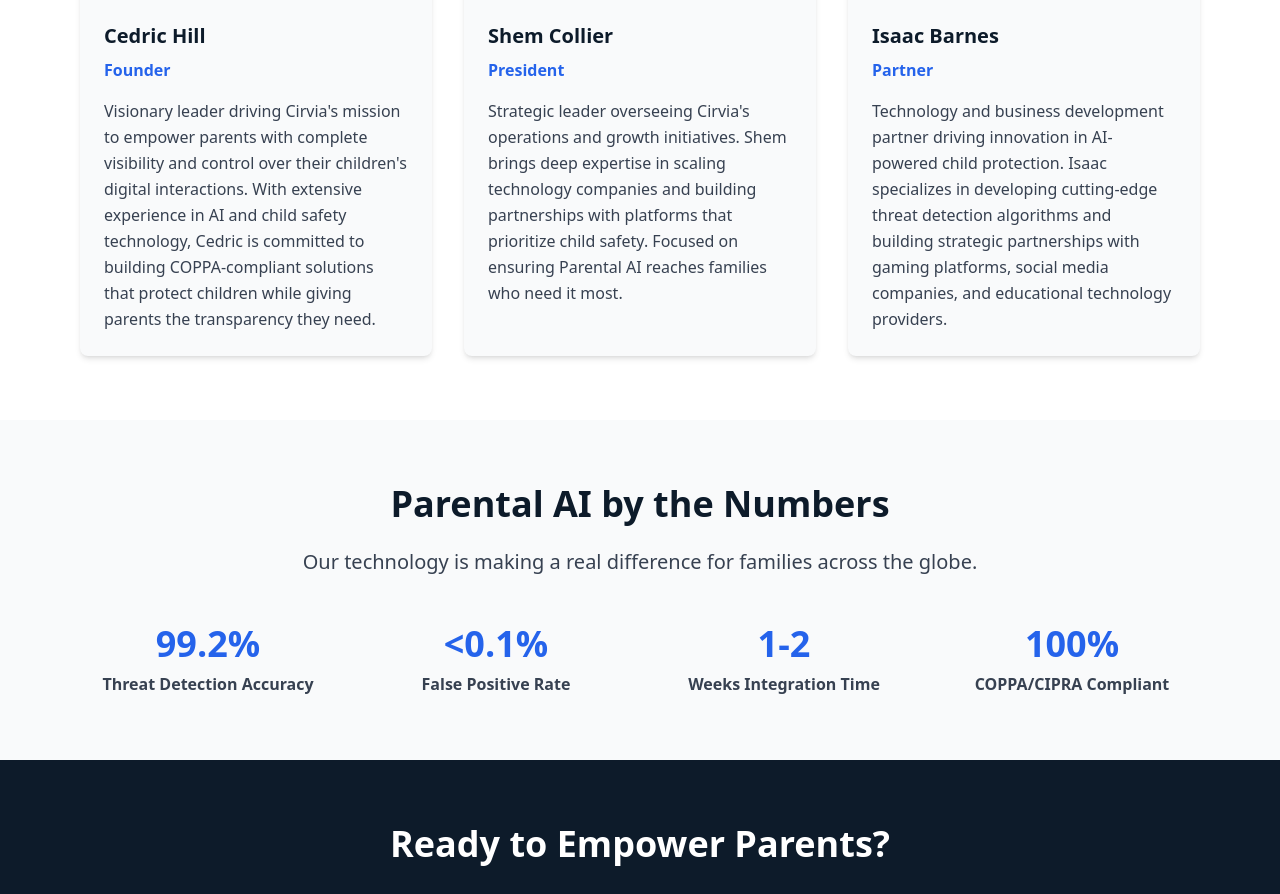
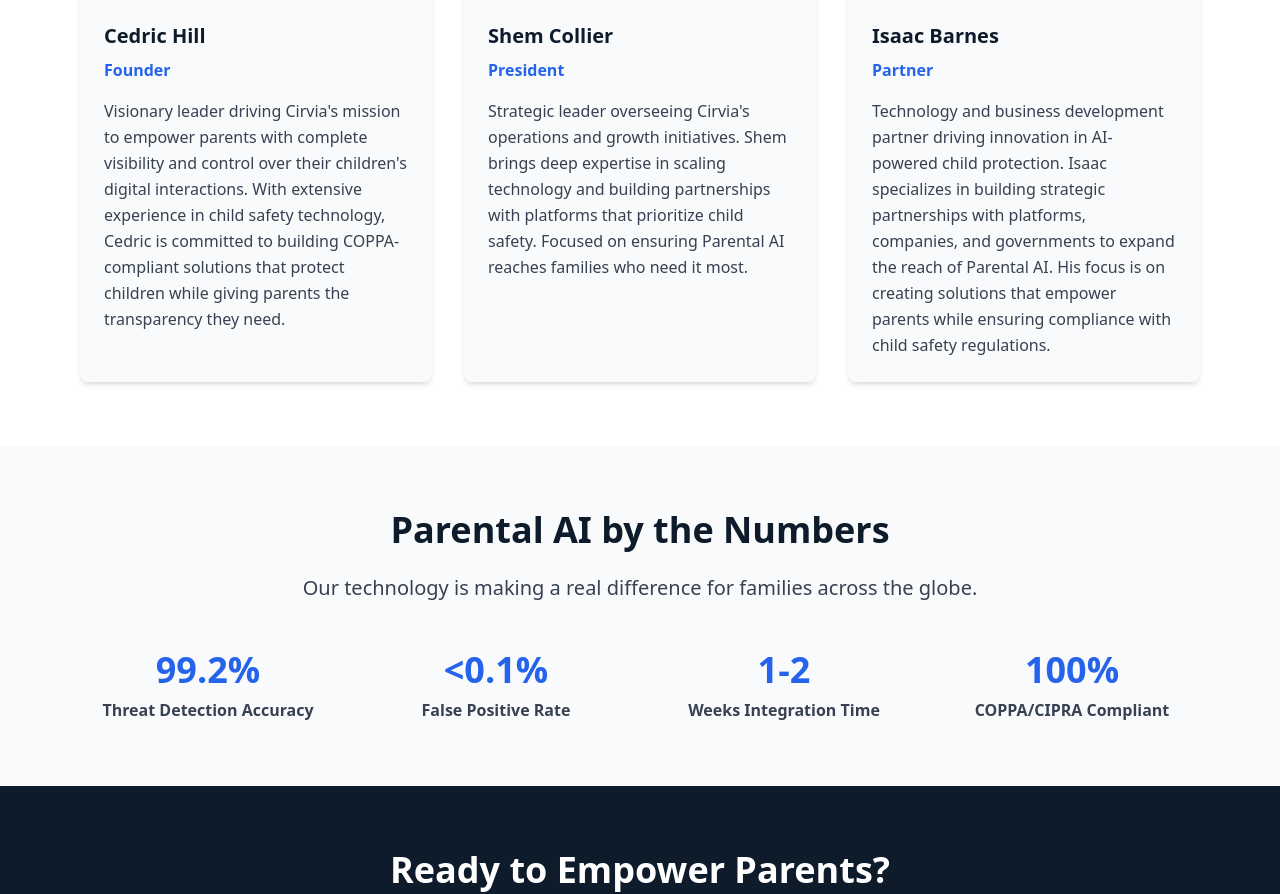
Before and after one commit to husamabdel/cirvia-landing, a React (Vite) app: page /about in a window 1280 px wide. Shown: the part 2677-3571 px from the top of the page. Built offline with nearby package versions, Linux system fonts and the light colour scheme.

Commit message:
Updates
Updates

```diff
--- a/src/pages/About.jsx
+++ b/src/pages/About.jsx
@@ -24,19 +24,19 @@
       name: "Cedric Hill",
       role: "Founder",
       image: cedric,
-      bio: "Visionary leader driving Cirvia's mission to empower parents with complete visibility and control over their children's digital interactions. With extensive experience in AI and child safety technology, Cedric is committed to building COPPA-compliant solutions that protect children while giving parents the transparency they need."
+      bio: "Visionary leader driving Cirvia's mission to empower parents with complete visibility and control over their children's digital interactions. With extensive experience in child safety technology, Cedric is committed to building COPPA-compliant solutions that protect children while giving parents the transparency they need."
     },
     {
       name: "Shem Collier",
       role: "President",
       image: shem,
-      bio: "Strategic leader overseeing Cirvia's operations and growth initiatives. Shem brings deep expertise in scaling technology companies and building partnerships with platforms that prioritize child safety. Focused on ensuring Parental AI reaches families who need it most."
+      bio: "Strategic leader overseeing Cirvia's operations and growth initiatives. Shem brings deep expertise in scaling technology and building partnerships with platforms that prioritize child safety. Focused on ensuring Parental AI reaches families who need it most."
     },
     {
       name: "Isaac Barnes",
       role: "Partner",
       image: isaac,
-      bio: "Technology and business development partner driving innovation in AI-powered child protection. Isaac specializes in developing cutting-edge threat detection algorithms and building strategic partnerships with gaming platforms, social media companies, and educational technology providers."
+      bio: "Technology and business development partner driving innovation in AI-powered child protection. Isaac specializes in building strategic partnerships with platforms, companies, and governments to expand the reach of Parental AI. His focus is on creating solutions that empower parents while ensuring compliance with child safety regulations."
     }
   ];
 
```
